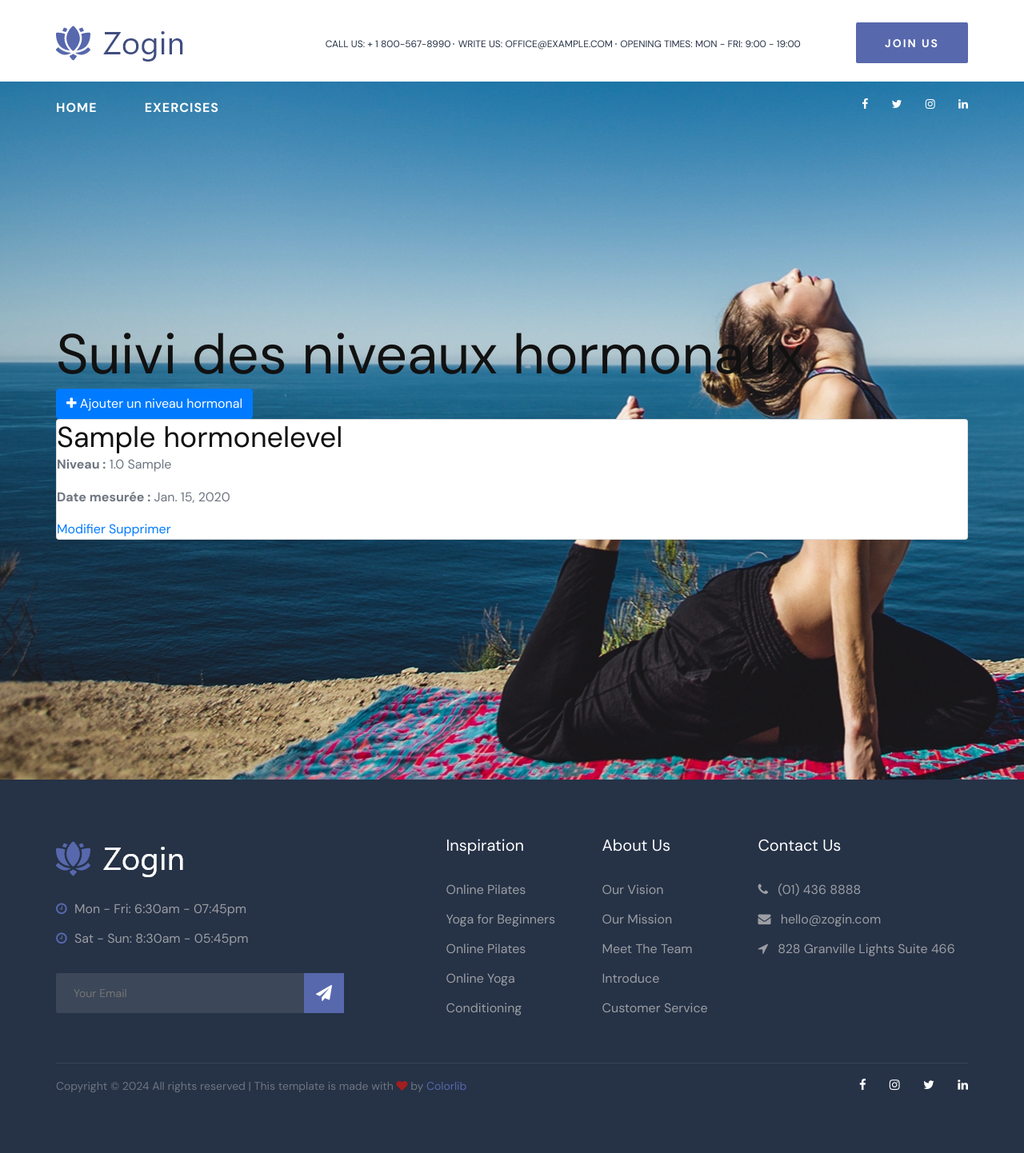
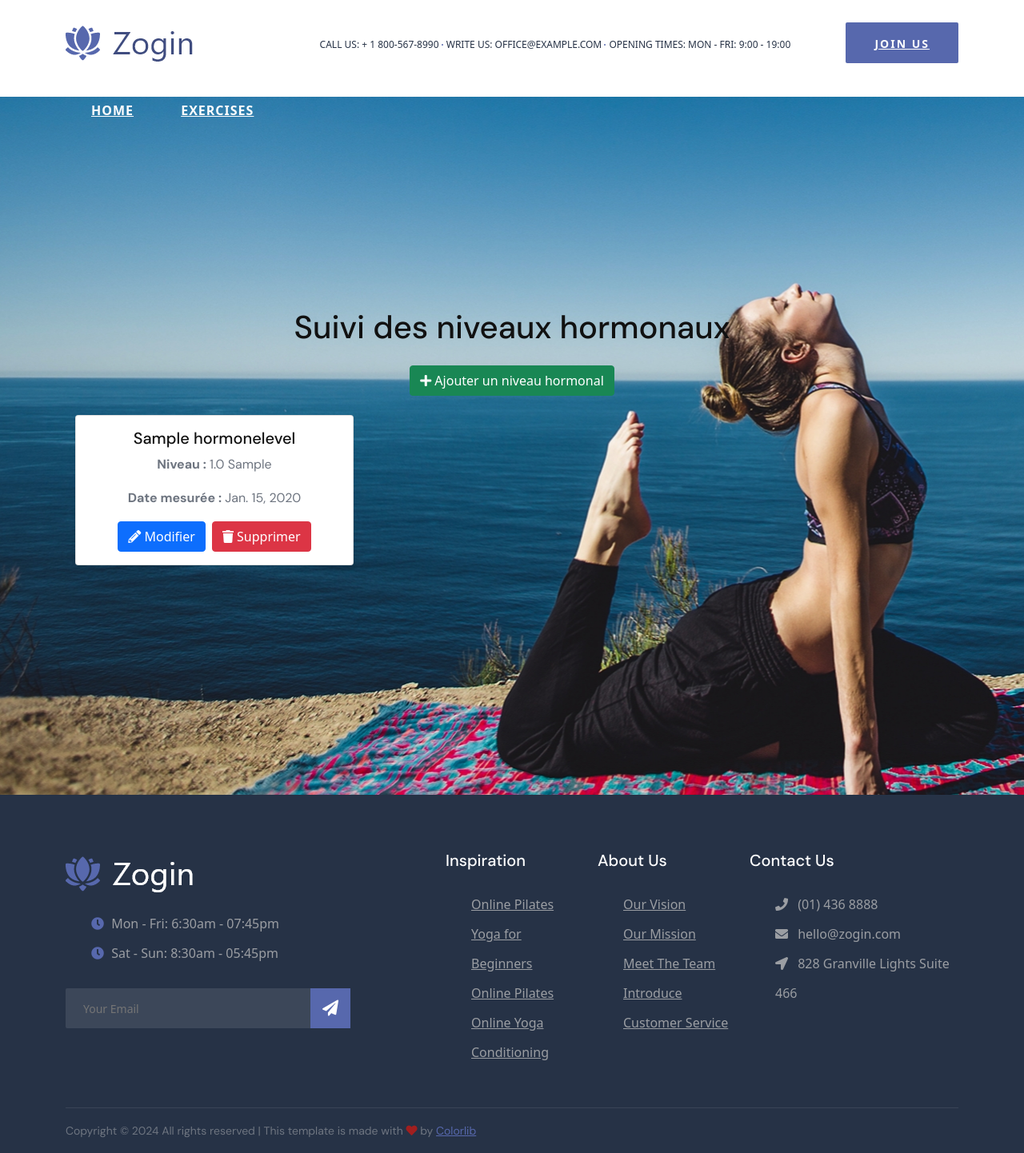
Before and after one commit to BahaEddinDridi/DjangoProject, a Django app: page /hormones/list/ in a window 1280 px wide. Shown: the whole page at 80% size. Before the commit the page ends 1367 px from the top, so only its background shows below. Run offline with Django 5.2, Linux system fonts and the light colour scheme; tables that the repository leaves empty hold one stand-in row (values such as "Sample post"); some libraries are stand-ins or nearby versions.

Commit message:
crud simple

```diff
--- a/hormones/urls.py
+++ b/hormones/urls.py
@@ -5,6 +5,6 @@ urlpatterns = [
     #hormones
     path('create/', create_hormone_level, name='create_hormone_level'),
     path('list/', list_hormone_levels, name='list_hormone_levels'),
-    path('<int:id>/update/', update_hormone_level, name='update_hormone_level'),
-    path('<int:id>/delete/', delete_hormone_level, name='delete_hormone_level'),
+    path('<int:level_id>/update/', update_hormone_level, name='update_hormone_level'),
+    path('delete/<int:level_id>/', delete_hormone_level, name='delete_hormone_level'),
 ]
--- a/hormones/views.py
+++ b/hormones/views.py
@@ -2,17 +2,19 @@ from django.shortcuts import render,redirect
 from .models import *
 from .forms import *
 from django.shortcuts import get_object_or_404, render
-# CREATE
+
 def create_hormone_level(request):
-    if request.method == "POST":
+    if request.method == 'POST':
         form = HormoneLevelForm(request.POST)
         if form.is_valid():
-            form.save()
-            return redirect('list_hormone_levels')
+            hormone_level = form.save(commit=False)  # Ne pas enregistrer tout de suite
+            hormone_level.user = request.user  # Associer l'utilisateur connecté
+            hormone_level.save()  # Maintenant, sauvegarde l'objet
+            return redirect('list_hormone_levels')  # Rediriger vers une autre vue après la création
     else:
         form = HormoneLevelForm()
+
     return render(request, 'hormones/create.html', {'form': form})
-
 # READ
 def list_hormone_levels(request):
     # Récupère tous les niveaux hormonaux, sans filtrer par utilisateur
@@ -20,21 +22,26 @@ def list_hormone_levels(request):
     return render(request, 'hormones/list.html', {'levels': levels})
 
 # UPDATE
-def update_hormone_level(request, id):
-    level = get_object_or_404(HormoneLevel, id=id)
-    if request.method == "POST":
-        form = HormoneLevelForm(request.POST, instance=level)
+def update_hormone_level(request, level_id):
+    hormone_level = get_object_or_404(HormoneLevel, id=level_id)
+
+    if request.method == 'POST':
+        form = HormoneLevelForm(request.POST, instance=hormone_level)
         if form.is_valid():
             form.save()
-            return redirect('list_hormone_levels')
+            return redirect('list_hormone_levels')  # Redirige vers la liste des niveaux hormonaux
     else:
-        form = HormoneLevelForm(instance=level)
-    return render(request, 'hormones/update_hormone_level.html', {'form': form})
+        form = HormoneLevelForm(instance=hormone_level)
 
+    return render(request, 'hormones/update.html', {'form': form,'hormone_level': hormone_level})
 # DELETE
-def delete_hormone_level(request, id):
-    level = get_object_or_404(HormoneLevel, id=id)
-    if request.method == "POST":
-        level.delete()
-        return redirect('list_hormone_levels')
-    return render(request, 'hormones/delete_hormone_level.html', {'level': level})
+
+def delete_hormone_level(request, level_id):
+    # Récupérer le niveau hormonal à supprimer
+    level = get_object_or_404(HormoneLevel, id=level_id)
+
+    # Supprimer le niveau hormonal
+    level.delete()
+
+    # Rediriger vers la liste des niveaux hormonaux après suppression
+    return redirect('list_hormone_levels')
--- /dev/null
+++ b/package.json
@@ -0,0 +1,5 @@
+{
+  "dependencies": {
+    "bootstrap": "^5.3.3"
+  }
+}
--- a/templates/hormones/list.html
+++ b/templates/hormones/list.html
@@ -1,121 +1,99 @@
 {% extends 'base_template/home.html' %}
 
 {% block content %}
-<h1>Suivi des niveaux hormonaux</h1>
-<div class="add-hormone-level-btn">
-    <a href="{% url 'create_hormone_level' %}" class="btn btn-primary">
+<head>
+
+    <link href="https://stackpath.bootstrapcdn.com/bootstrap/5.1.3/css/bootstrap.min.css" rel="stylesheet">
+    <link rel="stylesheet" href="https://cdnjs.cloudflare.com/ajax/libs/font-awesome/5.15.3/css/all.min.css">
+    <script src="https://code.jquery.com/jquery-3.6.0.min.js"></script>
+    <script src="https://stackpath.bootstrapcdn.com/bootstrap/5.1.3/js/bootstrap.bundle.min.js"></script>
+</head>
+<h1 class="text-center mb-4">Suivi des niveaux hormonaux</h1>
+
+<div class="text-center mb-4">
+    <a href="{% url 'create_hormone_level' %}" class="btn btn-success">
         <i class="fa fa-plus"></i> Ajouter un niveau hormonal
     </a>
 </div>
 
-<div class="hormone-cards">
-    {% for level in levels %}
-    <div class="card">
-        <h2>{{ level.hormone_name }}</h2>
-        <p><strong>Niveau :</strong> {{ level.level }} {{ level.unit }}</p>
-        <p><strong>Date mesurée :</strong> {{ level.date_measured }}</p>
-        <div class="actions">
-            <a href="{% url 'update_hormone_level' level.id %}" class="edit-btn" aria-label="Modifier le niveau hormonal">
-                Modifier
-            </a>
-            <a href="{% url 'delete_hormone_level' level.id %}" class="delete-btn" aria-label="Supprimer le niveau hormonal" onclick="return confirm('Êtes-vous sûr de vouloir supprimer ce niveau hormonal ?')">
-                Supprimer
-            </a>
+<div class="container">
+    <div class="row">
+        {% for level in levels %}
+        <div class="col-md-4 mb-4">
+            <div class="card shadow-sm">
+                <div class="card-body text-center">
+                    <h5 class="card-title">{{ level.hormone_name }}</h5>
+                    <p class="card-text"><strong>Niveau :</strong> {{ level.level }} {{ level.unit }}</p>
+                    <p class="card-text"><strong>Date mesurée :</strong> {{ level.date_measured }}</p>
+                    <div class="d-flex justify-content-center">
+                        <a href="{% url 'update_hormone_level' level.id %}" class="btn btn-primary me-2" aria-label="Modifier le niveau hormonal">
+                            <i class="fa fa-pencil-alt"></i> Modifier
+                        </a>
+                        <a href="{% url 'delete_hormone_level' level.id %}" class="btn btn-danger" aria-label="Supprimer le niveau hormonal" onclick="return confirm('Êtes-vous sûr de vouloir supprimer ce niveau hormonal ?')">
+                            <i class="fa fa-trash"></i> Supprimer
+                        </a>
+                    </div>
+                </div>
+            </div>
+<!-- Modal de confirmation -->
+<div class="modal fade" id="deleteModal{{ level.id }}" tabindex="-1" role="dialog" aria-labelledby="deleteModalLabel" aria-hidden="true">
+    <div class="modal-dialog" role="document">
+        <div class="modal-content">
+            <div class="modal-header">
+                <h5 class="modal-title" id="deleteModalLabel">Confirmer la suppression</h5>
+                <button type="button" class="close" data-dismiss="modal" aria-label="Close">
+                    <span aria-hidden="true">&times;</span>
+                </button>
+            </div>
+            <div class="modal-body">
+                Êtes-vous sûr de vouloir supprimer {{ level.hormone_name }} ?
+            </div>
+            <div class="modal-footer">
+                <form action="{% url 'delete_hormone_level' level.id %}" method="POST">
+                    {% csrf_token %}
+                    <button type="button" class="btn btn-secondary" data-dismiss="modal">Annuler</button>
+                    <button type="submit" class="btn btn-danger">Supprimer</button>
+                </form>
+            </div>
         </div>
     </div>
-    {% endfor %}
+</div>
+        </div>
+        {% endfor %}
+    </div>
 </div>
 
 {% endblock %}
 
+<!-- Ajout de styles personnalisés -->
 <style>
     /* Styles de base pour l'apparence */
     h1 {
-        text-align: center;
         margin-bottom: 20px;
     }
 
-    .add-hormone-level-btn {
-        text-align: center;
-        margin-bottom: 20px;
-    }
-
-    .add-hormone-level-btn .btn {
-        background-color: #5cb85c; /* or your preferred color */
-        color: white;
+    /* Personnaliser les boutons Bootstrap */
+    .btn-success {
+        font-size: 16px;
         padding: 12px 24px;
-        font-size: 16px;
         border-radius: 8px;
-        text-decoration: none;
         transition: background-color 0.3s ease;
     }
 
-    .add-hormone-level-btn .btn:hover {
-        background-color: #4cae4c;
-        color: white;
-    }
-
-    .hormone-cards {
-        display: flex;
-        flex-wrap: wrap;
-        justify-content: center;
-        gap: 20px;
-        margin-top: 20px;
+    .btn-success:hover {
+        background-color: #5cb85c;
     }
 
     .card {
-        background-color: #f9f9f9;
-        border-radius: 8px;
-        box-shadow: 0 4px 8px rgba(0, 0, 0, 0.1);
-        width: 100%;
-        max-width: 300px;
-        padding: 20px;
-        text-align: center;
+        transition: transform 0.3s;
     }
 
-    .card h2 {
-        font-size: 1.5rem;
-        margin-bottom: 15px;
-    }
-
-    .card p {
-        font-size: 1rem;
-        margin: 10px 0;
-    }
-
-    .actions {
-        margin-top: 15px;
-    }
-
-    .actions a {
-        text-decoration: none;
-        padding: 10px 15px;
-        border-radius: 5px;
-        margin: 0 5px;
-        font-size: 14px;
-    }
-
-    .edit-btn {
-        background-color: #007BFF;
-        color: white;
-    }
-
-    .delete-btn {
-        background-color: #FF4136;
-        color: white;
-    }
-
-    .edit-btn:hover, .delete-btn:hover {
-        opacity: 0.9;
+    .card:hover {
+        transform: translateY(-5px);
     }
 
     /* Styles responsive */
     @media (max-width: 768px) {
-        .hormone-cards {
-            flex-direction: column;
-            align-items: center;
-        }
-
         .card {
             width: 100%;
             max-width: none;
```
Also changed, not shown: templates/hormones/update.html (added, +73 -0 lines), package-lock.json (added).
